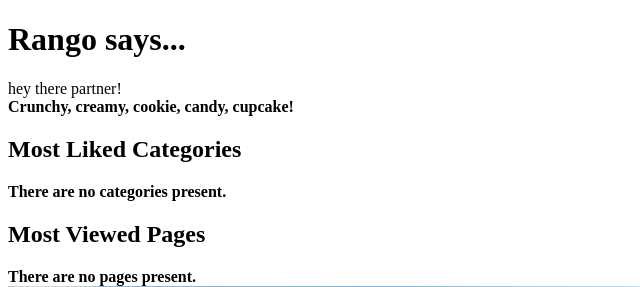
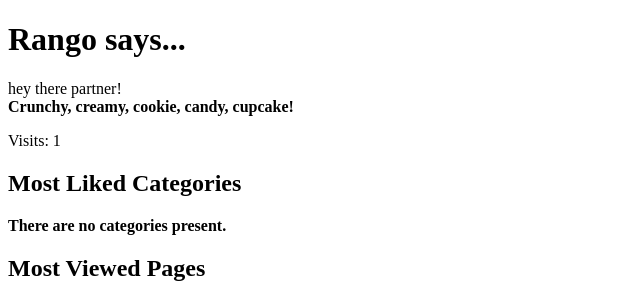
Before and after one commit to clarenous/tango_with_django_project, a Django app: page /rango/ in a window 1280 px wide. Shown: the top 287 px of the page, without its empty margins (0-640 px from the left). Run offline with Django 3.2, Linux system fonts and the light colour scheme; data that the repository does not hold is empty.

Commit message:
chapter 10: use visitor_cookie_handler

```diff
--- a/rango/views.py
+++ b/rango/views.py
@@ -9,6 +9,7 @@ from django.urls import reverse
 from rango.forms import UserForm, UserProfileForm
 from django.contrib.auth import authenticate, login, logout
 from django.contrib.auth.decorators import login_required
+from datetime import datetime
 
 
 def index(request):
@@ -18,12 +19,18 @@ def index(request):
         'boldmessage': 'Crunchy, creamy, cookie, candy, cupcake!',
         'categories': category_list,
         'pages': page_list,
+        'visits': int(request.COOKIES.get('visits', '1')),
     }
-    return render(request, 'rango/index.html', context=context_dict)
+    visitor_cookie_handler(request)
+    context_dict['visits'] = request.session['visits']
+    response = render(request, 'rango/index.html', context=context_dict)
+    return response
 
 
 def about(request):
-    return render(request, 'rango/about.html')
+    visitor_cookie_handler(request)
+    context_dict = {'visits': request.session['visits']}
+    return render(request, 'rango/about.html', context=context_dict)
 
 
 def show_category(request, category_name_slug):
@@ -139,3 +146,25 @@ def restricted(request):
 def user_logout(request):
     logout(request)
     return redirect(reverse('rango:index'))
+
+
+def get_server_side_cookie(request, cookie, default_val=None):
+    val = request.session.get(cookie)
+    if not val:
+        val = default_val
+    return val
+
+
+def visitor_cookie_handler(request):
+    visits = int(get_server_side_cookie(request, 'visits', '1'))
+
+    last_visit_cookie = get_server_side_cookie(request, 'last_visit', str(datetime.now()))
+    last_visit_time = datetime.strptime(last_visit_cookie[:-7], '%Y-%m-%d %H:%M:%S')
+
+    if (datetime.now() - last_visit_time).days > 0:
+        visits = visits + 1
+        request.session['last_visit'] = str(datetime.now())
+    else:
+        request.session['last_visit'] = last_visit_cookie
+
+    request.session['visits'] = visits
--- a/templates/rango/about.html
+++ b/templates/rango/about.html
@@ -11,6 +11,7 @@
     <div>
         here is the about page. <br/>
         <strong>This tutorial has been put together by Ceyu Gao</strong><br/>
+        <p>Visits: {{ visits }}</p>
     </div>
     <img src="{% static "images/rango.jpg" %}" alt="Picture of Rango" />
     <br/>
--- a/templates/rango/index.html
+++ b/templates/rango/index.html
@@ -16,6 +16,7 @@
         {% endif %}
         <br/>
         <strong>{{ boldmessage }}</strong><br/>
+        <p>Visits: {{ visits }}</p>
     </div>
     <h2>Most Liked Categories</h2>
     <div>
```
